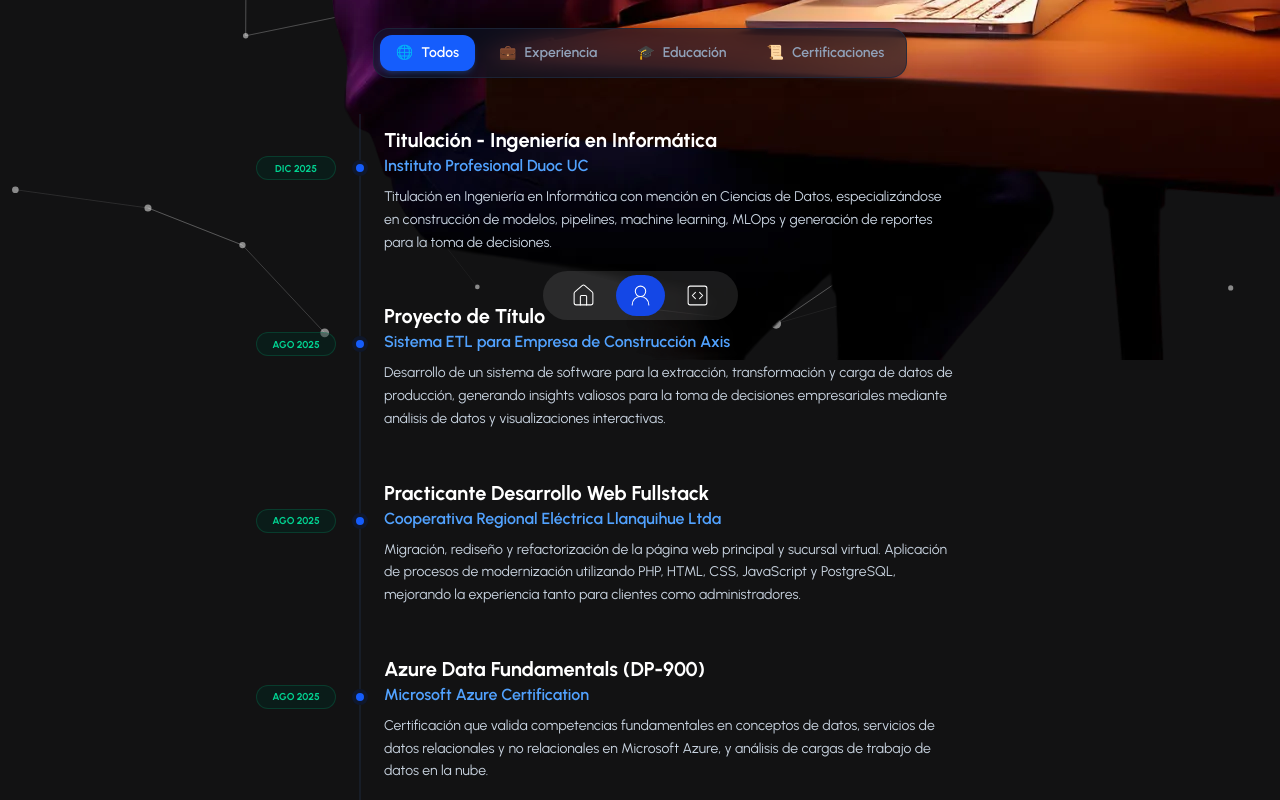
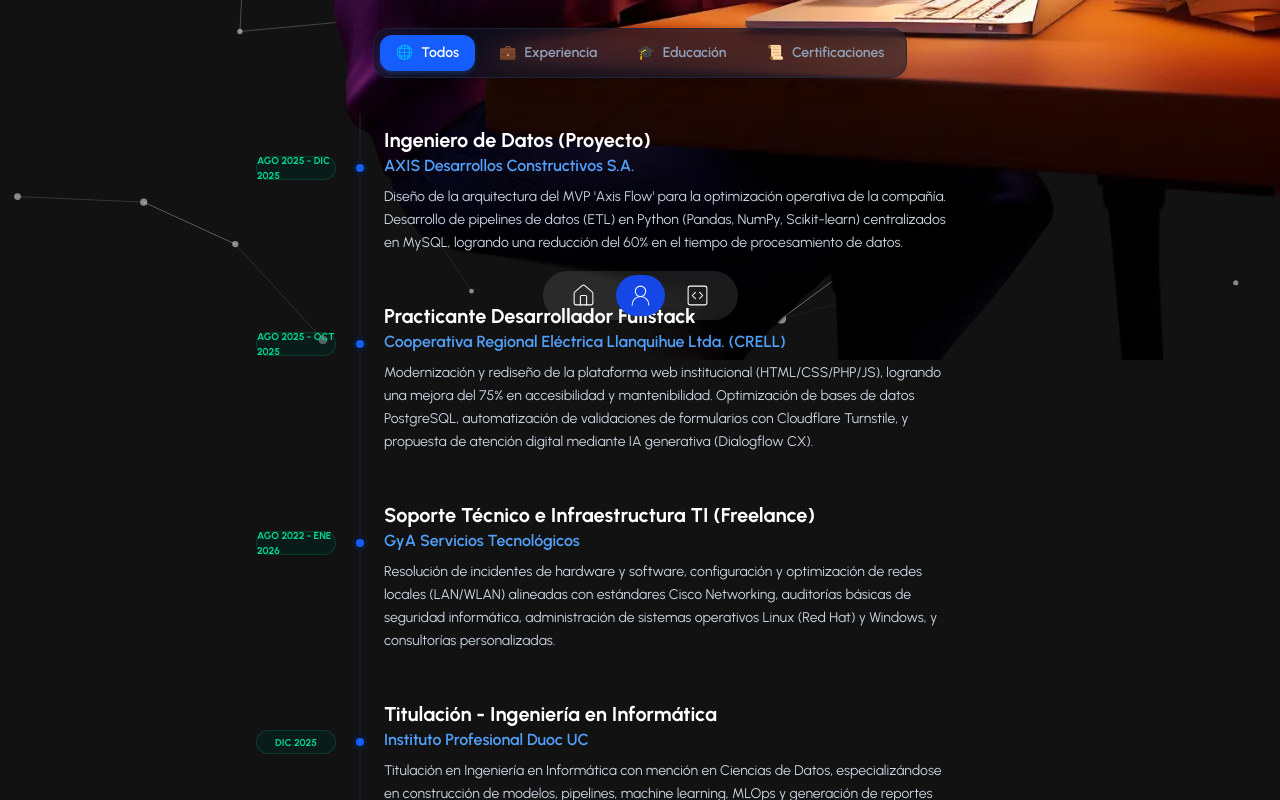
Before and after one commit to h-garrido/my-portfolio-nextjs, a Next.js app: page /about-me in a window 1280 px wide. Shown: the part 440-1240 px from the top of the page. Built offline with nearby package versions, Linux system fonts and the light colour scheme.

Commit message:
feat: alineacion completa del portafolio con CV pdf (experiencias, certificaciones e idiomas)

```diff
--- a/components/certifications.tsx
+++ b/components/certifications.tsx
@@ -94,6 +94,42 @@
             </div>
           ))}
         </div>
+
+        {/* Otras Certificaciones Especializadas */}
+        <div className="mt-16 bg-slate-900/20 backdrop-blur-sm p-6 sm:p-8 rounded-2xl border border-slate-800/80 shadow-md">
+          <h3 className="text-xl font-bold text-blue-400 mb-6 text-center md:text-left tracking-tight">
+            Otras Certificaciones Oficiales
+          </h3>
+          <div className="grid gap-4 sm:grid-cols-2 lg:grid-cols-3">
+            {[
+              { title: "Scrum Product Owner Professional", issuer: "CertiProf", year: "2025" },
+              { title: "Software Project Leader Professional", issuer: "CertiProf", year: "2025" },
+              { title: "Artificial Intelligence Expert", issuer: "CertiProf", year: "2025" },
+              { title: "Generative AI Professional", issuer: "CertiProf", year: "2025" },
+              { title: "Ethical Hacking Professional", issuer: "CertiProf", year: "2025" },
+              { title: "Cybersecurity Awareness Professional", issuer: "CertiProf", year: "2025" },
+              { title: "Scrum Foundation Professional", issuer: "CertiProf", year: "2025" },
+              { title: "DevOps Essentials Professional", issuer: "CertiProf", year: "2026" },
+              { title: "Cisco Certified Support Technician Cybersecurity", issuer: "Cisco", year: "2026" },
+              { title: "Cisco Certified Support Technician Networking", issuer: "Cisco", year: "2026" },
+              { title: "Red Hat System Administration I – Ver 9.3", issuer: "Red Hat", year: "2025" }
+            ].map((otherCert, index) => (
+              <div key={index} className="p-4 rounded-xl bg-slate-950/40 border border-slate-800/60 hover:border-blue-500/20 transition-all duration-300 flex flex-col justify-between hover:shadow-md hover:shadow-blue-500/5 group">
+                <div>
+                  <h4 className="text-sm font-bold text-white mb-1 group-hover:text-blue-400 transition-colors">
+                    {otherCert.title}
+                  </h4>
+                  <p className="text-xs text-blue-300 font-medium">{otherCert.issuer}</p>
+                </div>
+                <div className="mt-3 flex items-center justify-between">
+                  <span className="text-[10px] font-bold text-slate-400 bg-slate-900/80 px-2 py-0.5 rounded-full border border-slate-850">
+                    {otherCert.year}
+                  </span>
+                </div>
+              </div>
+            ))}
+          </div>
+        </div>
       </div>
     </MotionTransition>
   );
--- a/components/specialties.tsx
+++ b/components/specialties.tsx
@@ -96,7 +96,7 @@
               Stack Tecnológico Principal
             </h3>
 
-            <div className="grid grid-cols-1 sm:grid-cols-2 lg:grid-cols-4 gap-6 text-left">
+            <div className="grid grid-cols-1 sm:grid-cols-2 md:grid-cols-3 lg:grid-cols-5 gap-6 text-left">
               <div className="bg-slate-900/40 p-4 rounded-xl border border-slate-800 hover:border-blue-500/20 transition-colors">
                 <h4 className="font-semibold text-blue-300 mb-3 flex items-center gap-2">
                   <span className="w-1.5 h-1.5 rounded-full bg-blue-500" />
@@ -152,6 +152,20 @@
                   ))}
                 </div>
               </div>
+
+              <div className="bg-slate-900/40 p-4 rounded-xl border border-slate-800 hover:border-blue-500/20 transition-colors">
+                <h4 className="font-semibold text-blue-300 mb-3 flex items-center gap-2">
+                  <span className="w-1.5 h-1.5 rounded-full bg-blue-500" />
+                  Idiomas & Agilidad
+                </h4>
+                <div className="flex flex-wrap gap-2">
+                  {["Inglés (B2)", "Scrum", "DevOps", "CRISP-DM", "Git", "Docker"].map((tech) => (
+                    <span key={tech} className="px-2 py-1 text-xs font-bold text-slate-300 bg-slate-850 border border-slate-700/60 hover:text-white hover:bg-slate-800 rounded-md transition-colors">
+                      {tech}
+                    </span>
+                  ))}
+                </div>
+              </div>
             </div>
           </div>
         </motion.div>
--- a/data.tsx
+++ b/data.tsx
@@ -43,6 +43,33 @@
 export const dataAboutPage = [
   {
     id: 1,
+    title: "Ingeniero de Datos (Proyecto)",
+    subtitle: "AXIS Desarrollos Constructivos S.A.",
+    description:
+      "Diseño de la arquitectura del MVP 'Axis Flow' para la optimización operativa de la compañía. Desarrollo de pipelines de datos (ETL) en Python (Pandas, NumPy, Scikit-learn) centralizados en MySQL, logrando una reducción del 60% en el tiempo de procesamiento de datos.",
+    date: "Ago 2025 - Dic 2025",
+    category: "experiencia",
+  },
+  {
+    id: 2,
+    title: "Practicante Desarrollador Fullstack",
+    subtitle: "Cooperativa Regional Eléctrica Llanquihue Ltda. (CRELL)",
+    description:
+      "Modernización y rediseño de la plataforma web institucional (HTML/CSS/PHP/JS), logrando una mejora del 75% en accesibilidad y mantenibilidad. Optimización de bases de datos PostgreSQL, automatización de validaciones de formularios con Cloudflare Turnstile, y propuesta de atención digital mediante IA generativa (Dialogflow CX).",
+    date: "Ago 2025 - Oct 2025",
+    category: "experiencia",
+  },
+  {
+    id: 3,
+    title: "Soporte Técnico e Infraestructura TI (Freelance)",
+    subtitle: "GyA Servicios Tecnológicos",
+    description:
+      "Resolución de incidentes de hardware y software, configuración y optimización de redes locales (LAN/WLAN) alineadas con estándares Cisco Networking, auditorías básicas de seguridad informática, administración de sistemas operativos Linux (Red Hat) y Windows, y consultorías personalizadas.",
+    date: "Ago 2022 - Ene 2026",
+    category: "experiencia",
+  },
+  {
+    id: 4,
     title: "Titulación - Ingeniería en Informática",
     subtitle: "Instituto Profesional Duoc UC",
     description:
@@ -51,25 +78,7 @@
     category: "educacion",
   },
   {
-    id: 2,
-    title: "Proyecto de Título",
-    subtitle: "Sistema ETL para Empresa de Construcción Axis",
-    description:
-      "Desarrollo de un sistema de software para la extracción, transformación y carga de datos de producción, generando insights valiosos para la toma de decisiones empresariales mediante análisis de datos y visualizaciones interactivas.",
-    date: "Ago 2025",
-    category: "experiencia",
-  },
-  {
-    id: 3,
-    title: "Practicante Desarrollo Web Fullstack",
-    subtitle: "Cooperativa Regional Eléctrica Llanquihue Ltda",
-    description:
-      "Migración, rediseño y refactorización de la página web principal y sucursal virtual. Aplicación de procesos de modernización utilizando PHP, HTML, CSS, JavaScript y PostgreSQL, mejorando la experiencia tanto para clientes como administradores.",
-    date: "Ago 2025",
-    category: "experiencia",
-  },
-  {
-    id: 4,
+    id: 5,
     title: "Azure Data Fundamentals (DP-900)",
     subtitle: "Microsoft Azure Certification",
     description:
@@ -78,7 +87,7 @@
     category: "certificaciones",
   },
   {
-    id: 5,
+    id: 6,
     title: "Python Essentials 1",
     subtitle: "Cisco Networking Academy",
     description:
@@ -87,7 +96,7 @@
     category: "certificaciones",
   },
   {
-    id: 6,
+    id: 7,
     title: "Azure AI Fundamentals (AI-900)",
     subtitle: "Microsoft Azure Certification",
     description:
@@ -96,7 +105,7 @@
     category: "certificaciones",
   },
   {
-    id: 7,
+    id: 8,
     title: "Ingeniería en Informática - Ciencias de Datos",
     subtitle: "Instituto Profesional Duoc UC",
     description:
```
